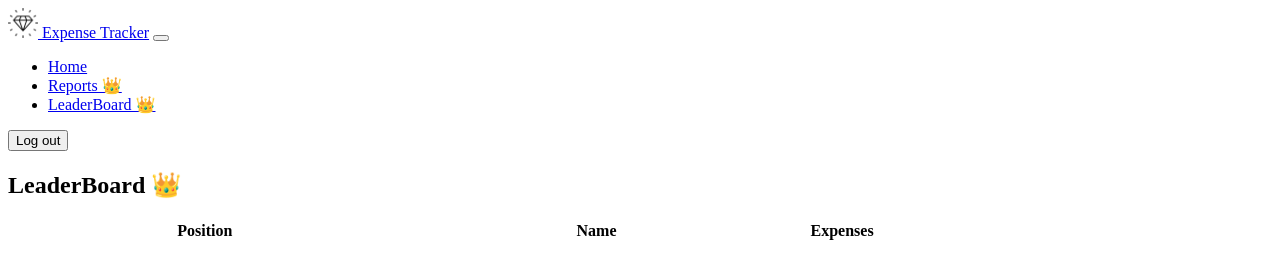
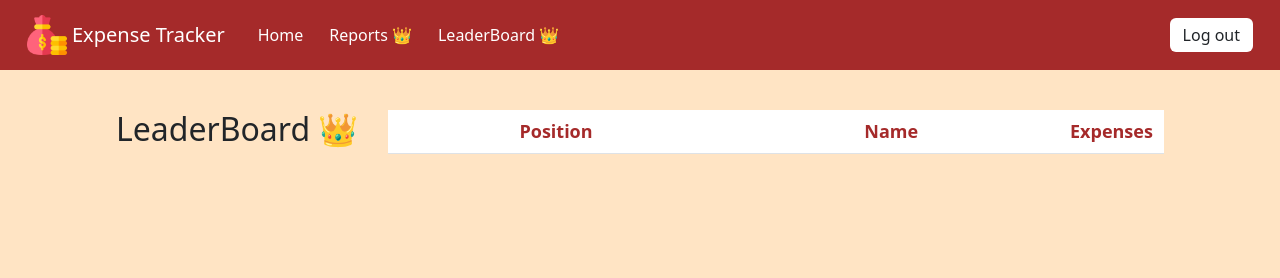
Before and after one commit to harisaini778/hariexpensetrackerfullstackapp, a website: page public/views/leaderboard.html in a window 1280 px wide. Drawn offline with nearby package versions, Linux system fonts and the light colour scheme.

Commit message:
corrected the cdn links in leaderboard.js

```diff
--- a/public/js/homePage.js
+++ b/public/js/homePage.js
@@ -339,6 +339,8 @@ async function isPremium () {
         reportsLink.removeAttribute("onclick");
         leaderboardLink.removeAttribute( "onclick" );
         //buyPremiumBtn.removeEventListener('click',buyPremium);
+        leaderboardLink.setAttribute("href","/premium/getLeaderboardPage");
+        buyPremiumBtn.removeEventListener("click",buyPremium);
     }
 }
 
--- a/public/views/leaderboard.html
+++ b/public/views/leaderboard.html
@@ -4,15 +4,26 @@
         <meta charset="utf-8"/>
         <meta name="viewport" content="width=device-width, initial-scale=1.0"/>
         <title>LeaderBoard</title>
+
+        <link href="https://cdn.jsdelivr.net/npm/bootstrap@5.3.2/dist/css/bootstrap.min.css" rel="stylesheet"
+        integrity="sha384-T3c6CoIi6uLrA9TneNEoa7RxnatzjcDSCmG1MXxSR1GAsXEV/Dwwykc2MPK8M2HN"
+        crossorigin="anonymous">
+        <script src="https://cdn.jsdelivr.net/npm/@popperjs/core@2.11.8/dist/umd/popper.min.js" integrity="sha384-I7E8VVD/ismYTF4hNIPjVp/Zjvgyol6VFvRkX/vR+Vc4jQkC+hVqc2pM8ODewa9r" crossorigin="anonymous"></script>
+    <script src="https://cdn.jsdelivr.net/npm/bootstrap@5.3.2/dist/js/bootstrap.min.js" integrity="sha384-BBtl+eGJRgqQAUMxJ7pMwbEyER4l1g+O15P+16Ep7Q9Q+zqX6gSbd85u4mG4QzX+" crossorigin="anonymous"></script>
+    <link rel="stylesheet" href="../css/homePage.css">
+    <script src="https://cdn.jsdelivr.net/npm/axios/dist/axios.min.js"></script>
+
     </head>
     <body>
 
     <nav class="navbar navbar-expand-lg navbar-dark" id="navigation">
         <div class="container-fluid">
         <a href="/homePage">
-            <img src="/public/views/diamond.png" width="30px" height="30px" id="png"/>
+            <img src="../views/money-bag.png" width="40px" height="40px" id="png"/>
         </a>
-        <a class="navbar-brand" href="/homePage">Expense Tracker</a>
+        <a class="navbar-brand" href="/homePage" style="padding: 5px;">
+            <!-- <img src="../views/money-bag.png" width="30px" height="30px" id="png"/> -->
+            Expense Tracker</a>
         <button
         class="navbar-toggler"
         type="button"
@@ -41,7 +52,7 @@
         </li>
         </ul>
         <div class="d-grid gap-2 d-md-flex justify-content-md-end">
-         <button class="topBtn btn py-1" type="button">
+         <button class="topBtn btn py-1" type="button" style="background-color: white;">
          Log out
          </button>
         </div>
```
